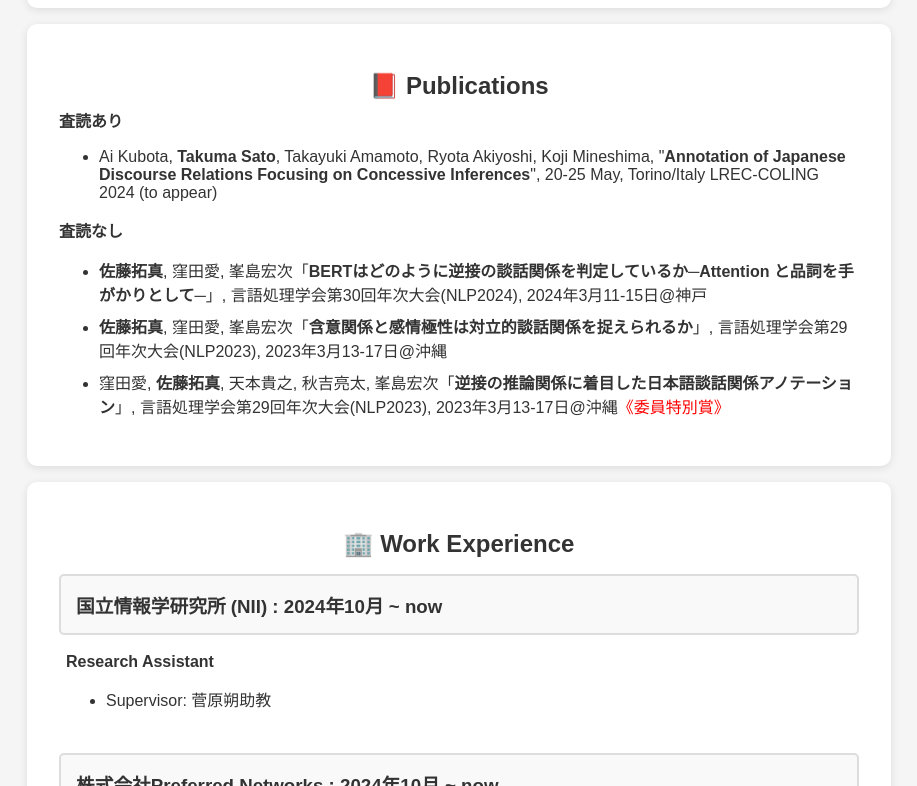
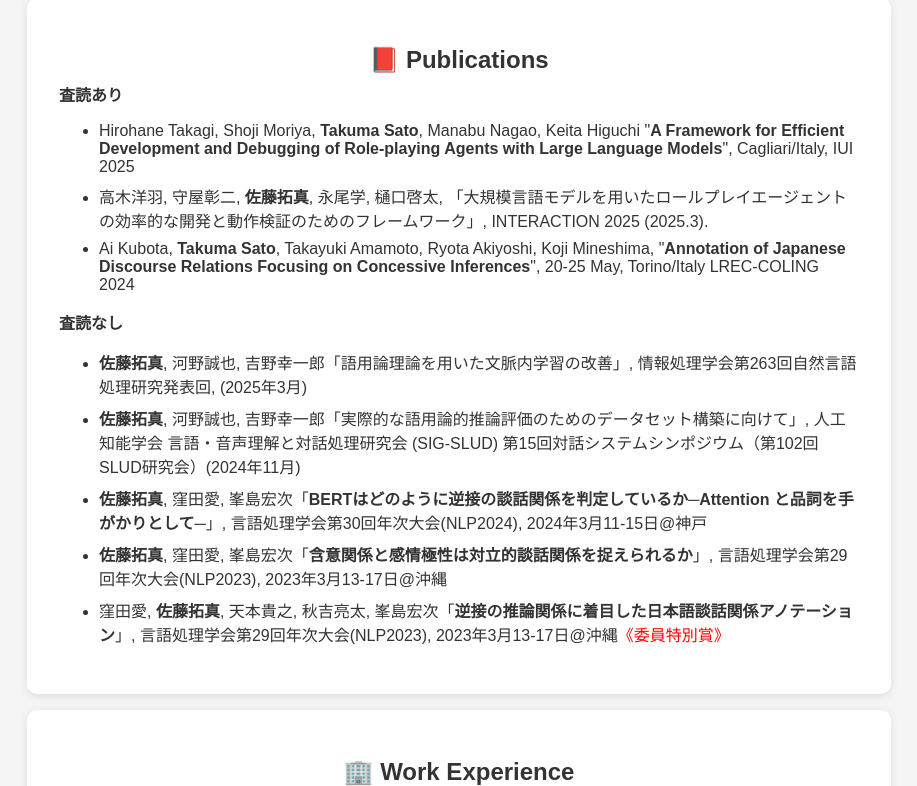
Before and after one commit to takuma1229/takuma1229.github.io, a plain HTML site: page index.html in a window 1280 px wide. Shown: the part 1759-2545 px from the top of the page, without its empty margins (181-1098 px from the left). Drawn offline with Linux system fonts and the light colour scheme.

Commit message:
update publications

```diff
--- a/index.html
+++ b/index.html
@@ -17,7 +17,6 @@
         <ul style="list-style: none;" class="affiliation-list">
             <li>修士1年 @ NAIST / 理研GRP 吉野研 (ロボット対話知能研究室)</li>
             <li>RA @ NII (国立情報学研究所) 菅原研</li>
-            <li>Part-time Employee @ Preferred Networks Inc.</li>
         </ul>
     </div>
     <a class="language" href="./eng.html">(English Page)</a>
@@ -111,10 +110,14 @@
     <h2 class="emoji">📕 Publications</h2>
     <h4>査読あり</h4>
     <ul>
-        <li>Ai Kubota, <strong>Takuma Sato</strong>, Takayuki Amamoto, Ryota Akiyoshi, Koji Mineshima, "<strong>Annotation of Japanese Discourse Relations Focusing on Concessive Inferences</strong>", 20-25 May, Torino/Italy LREC-COLING 2024 (to appear)</li>
+        <li>Hirohane Takagi, Shoji Moriya, <strong>Takuma Sato</strong>, Manabu Nagao, Keita Higuchi "<strong>A Framework for Efficient Development and Debugging of Role-playing Agents with Large Language Models</strong>", Cagliari/Italy, IUI 2025</li>
+        <li>高木洋羽, 守屋彰二, <strong>佐藤拓真</strong>, 永尾学, 樋口啓太, 「大規模言語モデルを用いたロールプレイエージェントの効率的な開発と動作検証のためのフレームワーク」, INTERACTION 2025 (2025.3).</li>
+        <li>Ai Kubota, <strong>Takuma Sato</strong>, Takayuki Amamoto, Ryota Akiyoshi, Koji Mineshima, "<strong>Annotation of Japanese Discourse Relations Focusing on Concessive Inferences</strong>", 20-25 May, Torino/Italy LREC-COLING 2024</li>
     </ul>
     <h4>査読なし</h4>
     <ul>
+        <li><strong>佐藤拓真</strong>, 河野誠也, 吉野幸一郎「語用論理論を用いた文脈内学習の改善」, 情報処理学会第263回自然言語処理研究発表回, (2025年3月)</li>
+        <li><strong>佐藤拓真</strong>, 河野誠也, 吉野幸一郎「実際的な語用論的推論評価のためのデータセット構築に向けて」, 人工知能学会 言語・音声理解と対話処理研究会 (SIG-SLUD) 第15回対話システムシンポジウム（第102回SLUD研究会）(2024年11月)</li>
         <li><strong>佐藤拓真</strong>, 窪田愛, 峯島宏次「<strong>BERTはどのように逆接の談話関係を判定しているか─Attention と品詞を手がかりとして─</strong>」, 言語処理学会第30回年次大会(NLP2024), 2024年3月11-15日@神戸</li>
         <li><strong>佐藤拓真</strong>, 窪田愛, 峯島宏次「<strong>含意関係と感情極性は対立的談話関係を捉えられるか</strong>」, 言語処理学会第29回年次大会(NLP2023), 2023年3月13-17日@沖縄</li>
         <li>窪田愛, <strong>佐藤拓真</strong>, 天本貴之, 秋吉亮太, 峯島宏次「<strong>逆接の推論関係に着目した日本語談話関係アノテーション</strong>」, 言語処理学会第29回年次大会(NLP2023), 2023年3月13-17日@沖縄<span class="award">《委員特別賞》</span></li>
```
Also changed, not shown: 1 other file.
